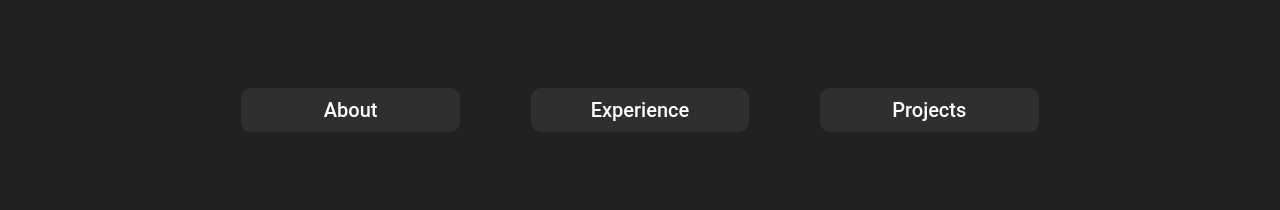
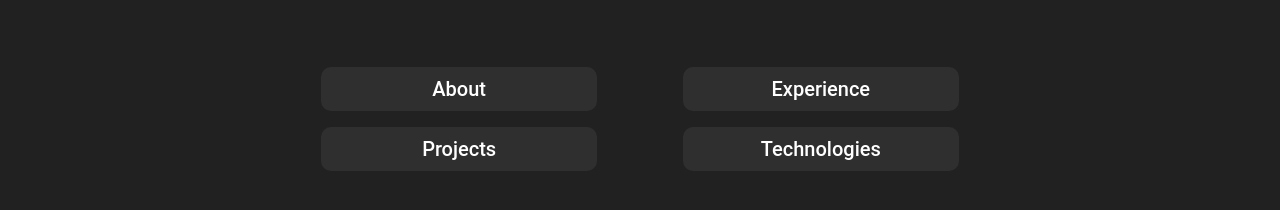
Before and after one commit to chkosta/chkosta.github.io, a React (Create React App) app: page / in a window 1280 px wide. Shown: the part 576-786 px from the top of the page. Built offline with nearby package versions, Linux system fonts and the light colour scheme.

Commit message:
Add Technologies Button

```diff
--- a/src/pages/LandingPage/index.tsx
+++ b/src/pages/LandingPage/index.tsx
@@ -48,7 +48,7 @@ const LandingPage = () => {
         </Typography>
 
         <Grid container justifyContent="center" spacing={2} mt="8%">
-          <Grid item xs={12} md={4}>
+          <Grid item xs={12} md={5}>
             <Link to="/about">
               <PrimaryButton sx={{ width: "80%" }}>
                 <Typography variant="h6">About</Typography>
@@ -56,7 +56,7 @@ const LandingPage = () => {
             </Link>
           </Grid>
 
-          <Grid item xs={12} md={4}>
+          <Grid item xs={12} md={5}>
             <Link to="/experience">
               <PrimaryButton sx={{ width: "80%" }}>
                 <Typography variant="h6">Experience</Typography>
@@ -64,10 +64,18 @@ const LandingPage = () => {
             </Link>
           </Grid>
 
-          <Grid item xs={12} md={4}>
+          <Grid item xs={12} md={5}>
             <Link to="/projects">
               <PrimaryButton sx={{ width: "80%" }}>
                 <Typography variant="h6">Projects</Typography>
+              </PrimaryButton>
+            </Link>
+          </Grid>
+
+          <Grid item xs={12} md={5}>
+            <Link to="/technologies">
+              <PrimaryButton sx={{ width: "80%" }}>
+                <Typography variant="h6">Technologies</Typography>
               </PrimaryButton>
             </Link>
           </Grid>
```
